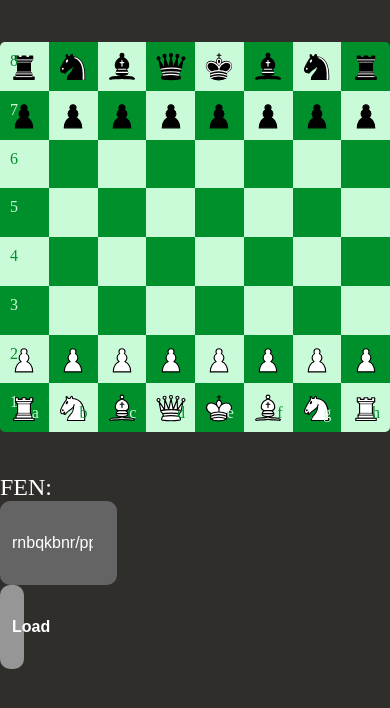
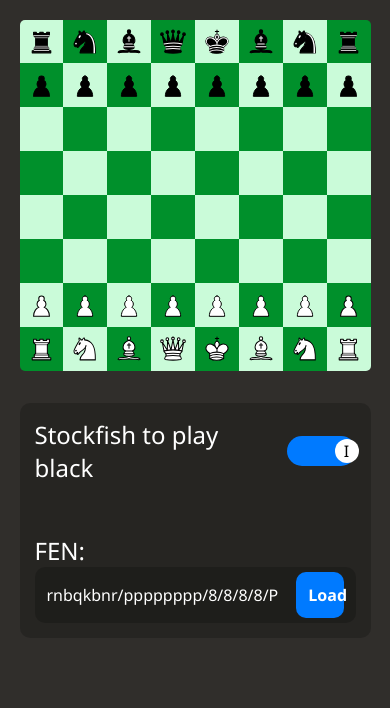
Before and after one commit to liamg2810/chess-react, a React (Vite) app: page / in a window 390 px wide. Shown: the top 708 px of the page. Built offline with nearby package versions, Linux system fonts and the light colour scheme.

Commit message:
changed styling and improved responsiveness

```diff
--- a/src/App.css
+++ b/src/App.css
@@ -8,21 +8,20 @@
 @media screen and (max-width: 1024px){
 	.game {
 		flex-direction: column;
+		height: auto;
+		position: absolute;
+		top: 0;
+		padding: 5%;
 	}
 
 	#root {
-		padding-left: 12rem;
-		padding-right: 12rem;
+		padding: 10%;
 	}
 }
 
 @media screen and (max-width: 800px){
 	.game {
 		flex-direction: column;
-	}
-
-	#root {
-		padding-left: 2rem;
-		padding-right: 2rem;
+		height: auto;
 	}
 }
--- a/src/Board.css
+++ b/src/Board.css
@@ -93,3 +93,9 @@
 .square-light .col-num, .square-light .row-num {
 	color: rgb(0, 144, 43)
 }
+
+@media screen and (max-width: 800px) {
+	.col-num, .row-num {
+		display: none;
+	}
+}
--- a/src/GameInfo.css
+++ b/src/GameInfo.css
@@ -3,9 +3,66 @@
 	display: flex;
 	flex-direction: column;
 	gap: 10px;
+	background-color: var(--col-bg-secondary);
+	border-radius: 10px;
+}
+
+@media screen and (max-width: 1024px) {
+	.gameinfo {
+		width: 100%;
+	}
+}
+
+.stockfish {
+	display: flex;
+	align-items: center;
+	gap: 25px;
+	margin: 15px;
+}
+
+.stockfish span {
+	color: white;
+	font-size: 1.5rem;
+}
+
+.stockfish-switch {
+	--width: 75px;
+	width: var(--width);
+	background-color: rgb(0, 122, 255);
+	border-radius: 100px;
+	padding: 3px;
+	height: 30px;
+	display: flex;
+	transition: all 0.3s ease;
+}
+
+.stockfish-switch:hover {
+	cursor: pointer;
+}
+
+.stockfish-switch-circle {
+	background-color: white;
+	aspect-ratio: 1 / 1;
+	height: 24px;
+	border-radius: 50px;
+	display: flex;
+	justify-content: center;
+	align-items: center;
+	user-select: none;
+	pointer-events: none;
+	transition: all 0.3s ease;
+}
+
+.stockfish-switch-off {
+	background-color: rgb(0, 114, 236);
+}
+
+.stockfish-switch-on .stockfish-switch-circle {
+	transform: translate(calc(var(--width) - 125%), 0) rotate(360deg);
 }
 
 .fen-container {
+	margin: 15px;
 	display: flex;
 	flex-direction: column;
 	color: white;
@@ -13,51 +70,56 @@
 }
 
 .fen {
-	background-color: rgb(100,100,100);
+	background-color: var(--col-bg-secondary);
 	text-wrap: none;
 	border-radius: 10px;
 	position: relative;
 }
 
 .fen-input {
-	width: 90%;
+	width: 80%;
 	height: 100%;
 	font-size: 1rem;
 	padding: 12px;
 	background: transparent;
 	border: none;
+	border-radius: 10px;
 	color: white;
 }
 
+.fen-input:focus {
+	outline: 1px solid white;
+}
+
 .fen-load {
-	width: 10%;
-	height: 100%;
+	width: 15%;
+	margin: 5px;
 	padding: 12px;
 	border-radius: 10px;
 	border: none;
-	background-color: rgb(150, 150, 150);
+	background-color: rgb(0, 122, 255);
 	font-size: 1rem;
 	font-weight: bold;
 	color: white;
+	transition: all 0.2s linear;
 }
 
 .fen-load:hover {
-	background-color: rgb(130, 130, 130);
+	background-color: rgb(0, 114, 236);
 	cursor: pointer;
 }
 
 .moves-container {
 	width: 100%;
-	background-color: var(--col-bg-secondary);
-	border-radius: 10px;
-	height: 90%;
+	height: 80%;
+	max-height: 50rem;
 	overflow: auto;
 	overflow-x: hidden;
 }
 
 .move-row {
 	display: grid;
-	grid-template-columns: 1fr 3fr 4fr;
+	grid-template-columns: 0.3fr 0.5fr 1fr;
 	gap: 10px;
 	padding: 5px;
 	padding-left: 1rem;
--- a/src/GameInfo.tsx
+++ b/src/GameInfo.tsx
@@ -9,14 +9,34 @@ interface Props {
 
 function GameInfo({ game, render }: Props) {
 	const [fen, setFen] = useState("");
+	const [stockfishEnabled, setStockfishEnabled] = useState(true);
 
 	useEffect(() => {
 		setFen(game.fen || "");
 		// eslint-disable-next-line react-hooks/exhaustive-deps
 	}, [render]);
 
+	const toggleStockfish = () => {
+		setStockfishEnabled((prev) => !prev);
+	};
+
 	return (
 		<div className="gameinfo">
+			<div className="stockfish">
+				<span>Stockfish to play black</span>
+				<div
+					className={`stockfish-switch ${
+						stockfishEnabled
+							? "stockfish-switch-on"
+							: "stockfish-switch-off"
+					}`}
+					onClick={toggleStockfish}
+				>
+					<div className="stockfish-switch-circle">
+						{stockfishEnabled ? "I" : "O"}
+					</div>
+				</div>
+			</div>
 			<div className="moves-container">
 				{game.moves.map((moveSet, index) => (
 					<div
--- a/src/index.css
+++ b/src/index.css
@@ -2,6 +2,7 @@
 	margin: 0;
 	padding: 0;
 	box-sizing: border-box;
+	font-family:'Segoe UI', Tahoma, Geneva, Verdana, sans-serif;
 }
 
 :root {
@@ -9,13 +10,18 @@
 	--col-bg-secondary: rgba(0, 0, 0, 0.2);
 }
 
+body {
+	width: 100vw;
+	height: 100vh;
+	background-color: var(--background-col);
+}
+
 #root {
 	display: flex;
 	justify-content: center;
 	align-items: center;
-	width: 100vw;
-	height: 100vh;
-	background-color: var(--background-col);
+	width: 100%;
+	height: 100%;
 	padding-left: 10rem;
 	padding-right: 10rem;
 }
```
